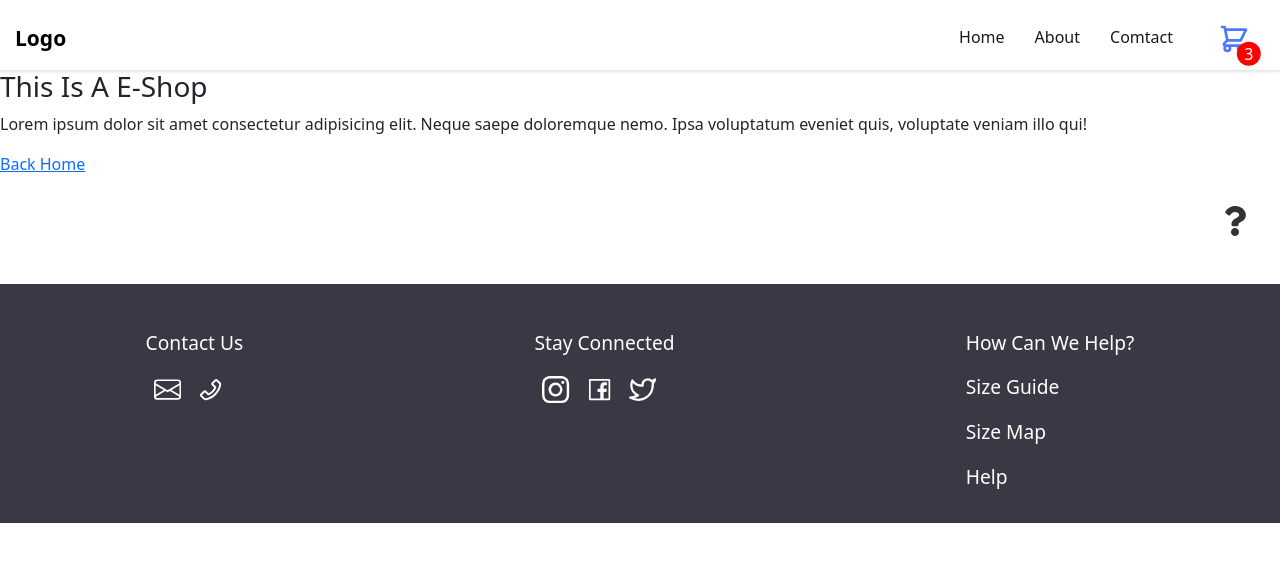
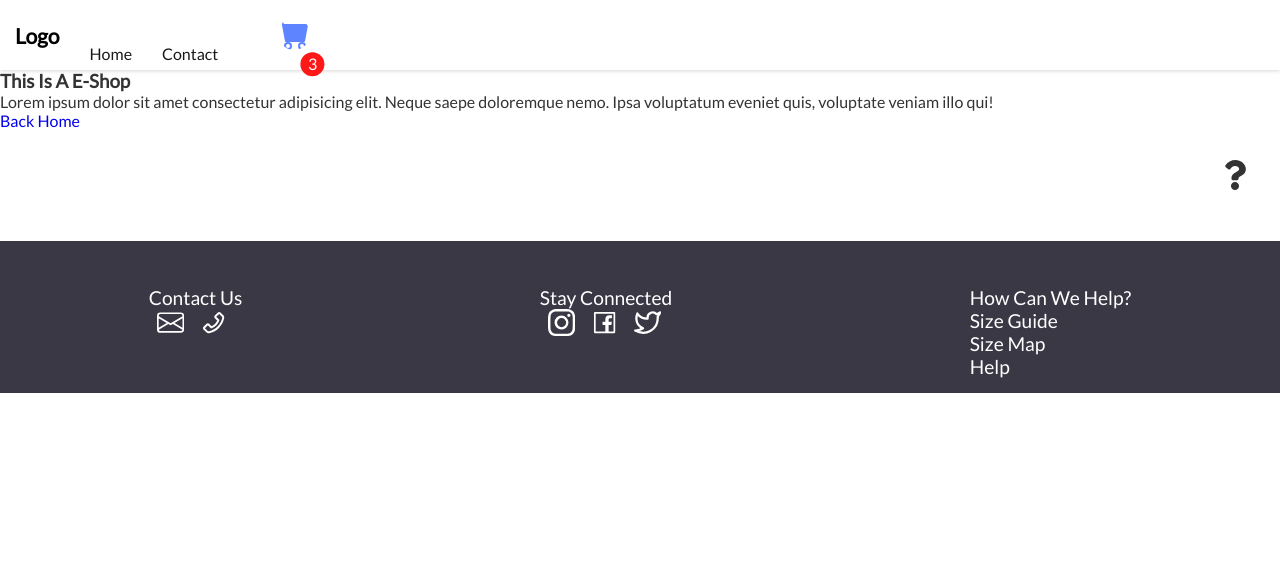
Before and after one commit to zulfiya-yumagulova/flapper-ecommerce, a React (Create React App) app in the folder e-commerce/: page /about in a window 1280 px wide. Shown: the top 562 px of the page. Built offline with nearby package versions, Linux system fonts and the light colour scheme.

Commit message:
created product component, needs style

```diff
--- a/e-commerce/package.json
+++ b/e-commerce/package.json
@@ -6,9 +6,7 @@
     "@testing-library/jest-dom": "^5.16.5",
     "@testing-library/react": "^13.4.0",
     "@testing-library/user-event": "^13.5.0",
-    "bootstrap": "^5.2.2",
     "react": "^18.2.0",
-    "react-bootstrap": "^2.5.0",
     "react-dom": "^18.2.0",
     "react-icons": "^4.6.0",
     "react-router-dom": "^6.4.2",
--- a/e-commerce/src/App.js
+++ b/e-commerce/src/App.js
@@ -2,8 +2,10 @@ import { BrowserRouter as Router, Route, Routes } from "react-router-dom";
 import ItemsComponent from "./Componets/ItemsComponent";
 import Navbar from "./Componets/Navbar";
 import Home from "./Componets/Home";
+import Item from "./Componets/Item";
 import About from "./Componets/About";
 import AboutLink from "./Componets/AboutLink";
+import Contact from "./Componets/Contact";
 import Footer from "./Componets/Footer";
 import "./App.css";
 
@@ -23,7 +25,7 @@ function App() {
               </>
             }
           />
-
+          <Route exact path="/:id" element={<Item />} />
           <Route exact path="/about" element={<About />} />
         </Routes>
         <AboutLink />
--- /dev/null
+++ b/e-commerce/src/Componets/Contact.js
@@ -0,0 +1,7 @@
+import React from "react";
+
+function Contact() {
+  return <div>Contact</div>;
+}
+
+export default Contact;
--- a/e-commerce/src/Componets/Footer.js
+++ b/e-commerce/src/Componets/Footer.js
@@ -22,7 +22,13 @@ function Footer() {
       </div>
       <div className="help">
         <p>How Can We Help?</p>
-        <p>Size Guide</p>
+        <a
+          href="https://www.laughinghens.com/clothing-size-conversion-chart"
+          target="_blank"
+          style={{ textDecoration: "none", color: "#ffff" }}
+        >
+          Size Guide
+        </a>
         <p>Size Map</p>
         <p>Help</p>
       </div>
--- /dev/null
+++ b/e-commerce/src/Componets/Item.js
@@ -0,0 +1,41 @@
+import React, { useState, useEffect } from "react";
+import { Link } from "react-router-dom";
+import { useParams } from "react-router-dom";
+import { AiFillStar } from "react-icons/ai";
+
+function Item() {
+  const { id } = useParams();
+  const [item, setItem] = useState([]);
+  const [loading, setLoading] = useState(false);
+  console.log("item", item);
+  //   Fetching Data
+  useEffect(() => {
+    const fetchedData = async () => {
+      setLoading(true);
+      const response = await fetch(`https://fakestoreapi.com/products/${id}`);
+      const data = await response.json();
+      setItem(data);
+    };
+
+    fetchedData();
+  }, []);
+
+  return (
+    <div className="container">
+      <h1>{item.title}</h1>
+      <img src={item.image} alt={item.title}></img>
+      <p>{item.description}</p>
+      <p>
+        Rating {item.rating && item.rating.rate}
+        <AiFillStar />
+      </p>
+      <p>{item.price}</p>
+      <button className="btn-dark">Add To Cart</button>
+      <Link to="/cart" className="btn-dark">
+        Go To Cart
+      </Link>
+    </div>
+  );
+}
+
+export default Item;
--- a/e-commerce/src/Componets/ItemsComponent.js
+++ b/e-commerce/src/Componets/ItemsComponent.js
@@ -26,9 +26,6 @@ function ItemsComponent() {
     e.preventDefault();
   };
 
-  // Function to filter products by category
-  const filterProduct = (category) => setFilterItems(category);
-
   return (
     <>
       <main>
@@ -48,31 +45,31 @@ function ItemsComponent() {
         <div className="categories">
           <button
             className="btn-dark category"
-            onClick={() => filterProduct("")}
+            onClick={() => setFilterItems("")}
           >
             All
           </button>
           <button
             className="btn-dark category"
-            onClick={() => filterProduct("men's clothing")}
+            onClick={() => setFilterItems("men's clothing")}
           >
             Men's Clothing
           </button>
           <button
             className="btn-dark category"
-            onClick={() => filterProduct("women's clothing")}
+            onClick={() => setFilterItems("women's clothing")}
           >
             Women's Closing
           </button>
           <button
             className="btn-dark category"
-            onClick={() => filterProduct("jewelery")}
+            onClick={() => setFilterItems("jewelery")}
           >
             Jewelry
           </button>
           <button
             className="btn-dark category"
-            onClick={() => filterProduct("electronics")}
+            onClick={() => setFilterItems("electronics")}
           >
             Electronics
           </button>
@@ -94,7 +91,7 @@ function ItemsComponent() {
                 {/* <p className="description">{item.description}</p> */}
                 <p className="price">£ {item.price}</p>
                 <button className="btn-dark btn-buy">
-                  <Link to="" className="btn-link">
+                  <Link to={`/${item.id}`} className="btn-link">
                     Buy Now
                   </Link>
                 </button>
--- a/e-commerce/src/Componets/Navbar.css
+++ b/e-commerce/src/Componets/Navbar.css
@@ -31,7 +31,7 @@
   position: absolute;
   bottom: 0;
   right: 0;
-  transform: translate(45%, 45%);
+  transform: translate(-65%, 55%);
   border-radius: 50%;
   background-color: red;
   display: flex;
@@ -40,7 +40,7 @@
 }
 
 /* basket */
-.basket {
+#basket {
   background-color: #fff;
   width: 2rem;
   height: 2rem;
--- a/e-commerce/src/Componets/Navbar.js
+++ b/e-commerce/src/Componets/Navbar.js
@@ -1,51 +1,8 @@
 import React, { useState } from "react";
-// import { Button, Container, Nav, Navbar as NavbarBs } from "react-bootstrap";
-// import { Link, NavLink } from "react-router-dom";
-// import { AiOutlineUser } from "react-icons/ai";
+import { Link } from "react-router-dom";
+import { AiOutlineUser } from "react-icons/ai";
+import { BsFillCartFill } from "react-icons/bs";
 import "./Navbar.css";
-
-// function Navbar() {
-//   return (
-//     <NavbarBs className="bg-white shadow-sm mb-3">
-//       <Container>
-//         <Nav className="me-auto">
-//           <Link to="/home">Home</Link>
-//           <Link to="/about">About</Link>
-//           <Link to="/contact">Contact</Link>
-//           <Link to="/products">Products</Link>
-//         </Nav>
-//         <Link to="/user">
-//           <AiOutlineUser className="user" />
-//         </Link>
-//         <Button
-//           style={{ width: "3rem", height: "3rem", position: "relative" }}
-//           variant="outline-primary"
-//           className="rounded-circle"
-//         >
-//           <svg
-//             className="w-6 h-6"
-//             fill="none"
-//             stroke="currentColor"
-//             viewBox="0 0 24 24"
-//             xmlns="http://www.w3.org/2000/svg"
-//           >
-//             <path
-//               strokeLinecap="round"
-//               strokeLinejoin="round"
-//               strokeWidth={2}
-//               d="M3 3h2l.4 2M7 13h10l4-8H5.4M7 13L5.4 5M7 13l-2.293 2.293c-.63.63-.184 1.707.707 1.707H17m0 0a2 2 0 100 4 2 2 0 000-4zm-8 2a2 2 0 11-4 0 2 2 0 014 0z"
-//             />
-//           </svg>
-//           <div className="rounded-circle bg-danger d-flex justify-content-center alighn-items-center num-items ">
-//             3
-//           </div>
-//         </Button>
-//       </Container>
-//     </NavbarBs>
-//   );
-// }
-
-// export default Navbar;
 
 function Navbar() {
   const [isOpen, setIsOpen] = useState(false);
@@ -54,26 +11,13 @@ function Navbar() {
     <div className="navbar">
       <span className="logo">Logo</span>
       <div className="navbar-items">
-        <a href="home">Home</a>
-        <a href="home">About</a>
-        <a href="home">Comtact</a>
-        <button className="basket">
-          <svg
-            className="w-6 h-6 basket-icon"
-            fill="none"
-            stroke="currentColor"
-            viewBox="0 0 24 24"
-            xmlns="http://www.w3.org/2000/svg"
-          >
-            <path
-              strokeLinecap="round"
-              strokeLinejoin="round"
-              strokeWidth={2}
-              d="M3 3h2l.4 2M7 13h10l4-8H5.4M7 13L5.4 5M7 13l-2.293 2.293c-.63.63-.184 1.707.707 1.707H17m0 0a2 2 0 100 4 2 2 0 000-4zm-8 2a2 2 0 11-4 0 2 2 0 014 0z"
-            />
-          </svg>
+        <Link to="/">Home</Link>
+        <Link to="/contact">Contact</Link>
+
+        <Link to="/cart">
+          <BsFillCartFill id="basket" />
           <div className="num-items "> 3</div>
-        </button>
+        </Link>
       </div>
       <div className="navbar-toggle" onClick={() => setIsOpen(isOpen)}>
         <div className="bar"></div>
--- a/e-commerce/src/index.css
+++ b/e-commerce/src/index.css
@@ -20,6 +20,21 @@ body {
   font-family: "Lato", sans-serif;
   color: var(--color-font);
   height: 100vh;
+}
+
+.container {
+  max-width: 768px;
+  margin: auto;
+  padding: 0 20px;
+}
+
+.card {
+  background-color: #fff;
+  color: #333;
+  border-radius: 15px;
+  padding: 40px 50px;
+  margin: 20px 0;
+  position: relative;
 }
 
 .btn-light {
@@ -62,3 +77,7 @@ body {
   margin: 30px;
   color: var(--color-font);
 }
+
+a {
+  text-decoration: none;
+}
--- a/e-commerce/src/index.js
+++ b/e-commerce/src/index.js
@@ -2,7 +2,6 @@ import React from "react";
 import ReactDOM from "react-dom/client";
 import "./index.css";
 import App from "./App";
-import "bootstrap/dist/css/bootstrap.min.css";
 
 const root = ReactDOM.createRoot(document.getElementById("root"));
 root.render(
```
Also changed, not shown: 1 other file (tests, documents, lock files or other folders).
